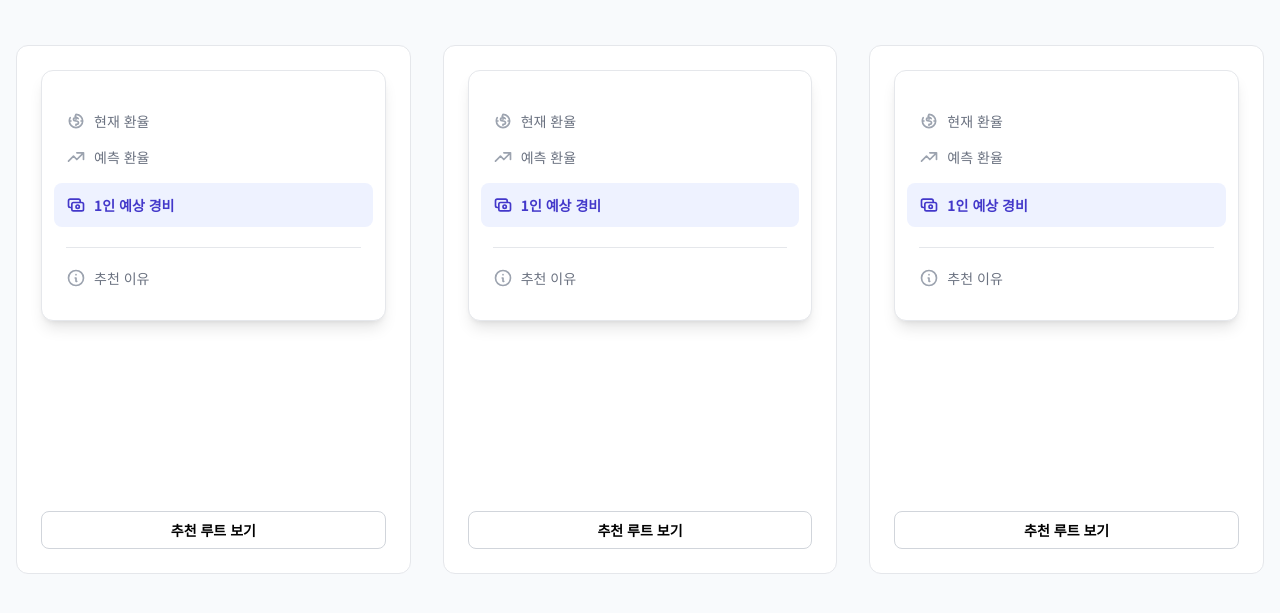
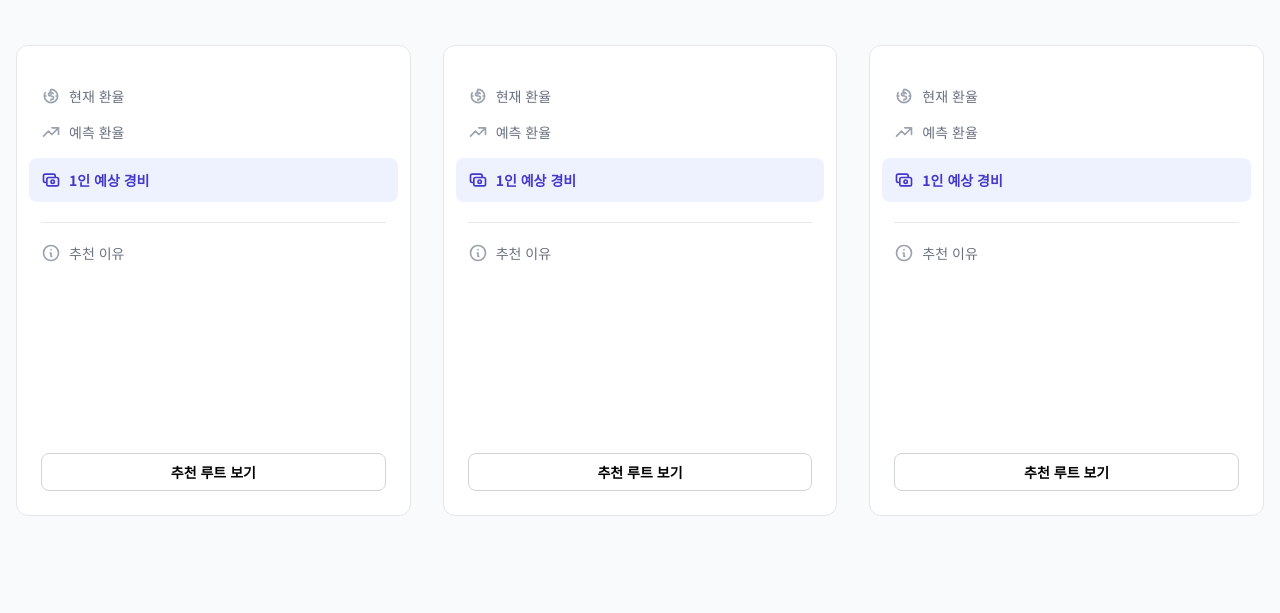
Before and after one commit to prgrms-aibe-devcourse/AIBE4_Project1_Team3, a website: page src/index.html in a window 1280 px wide. Shown: the part 649-1262 px from the top of the page. After the commit the page ends 1229 px from the top, so only its background shows below. Drawn offline with nearby package versions, Linux system fonts and the light colour scheme.

Commit message:
chore: 추천 결과 카드 UI 변경

```diff
--- a/src/index.html
+++ b/src/index.html
@@ -154,12 +154,10 @@
           class="grid grid-cols-1 md:grid-cols-2 lg:grid-cols-3 gap-8"
         >
           <div
-            class="bg-white rounded-xl border border-gray-200 p-6 transition hover:shadow-lg"
+            class="bg-white rounded-xl border border-gray-200 p-6 transition hover:shadow-lg flex flex-col"
           >
-            <div
-              class="max-w-md mx-auto bg-white rounded-xl shadow-lg border border-gray-200 overflow-hidden"
-            >
-              <div class="p-6">
+            <div class="flex-1">
+              <div>
                 <h3
                   id="country-1"
                   class="text-xl font-bold text-indigo-600 mb-4"
@@ -263,14 +261,14 @@
                     <span
                       id="reason-1"
                       class="text-gray-700 leading-relaxed block"
-                    >
-                    </span>
+                    ></span>
                   </div>
                 </div>
               </div>
-            </div>
+
               <div class="mt-4">
                 <canvas id="chart-1"></canvas>
+              </div>
             </div>
             <button
               class="mt-6 w-full text-center py-2 border border-gray-300 rounded-lg text-sm font-semibold hover:bg-gray-100 transition-colors"
@@ -279,12 +277,10 @@
             </button>
           </div>
           <div
-            class="bg-white rounded-xl border border-gray-200 p-6 transition hover:shadow-lg"
+            class="bg-white rounded-xl border border-gray-200 p-6 transition hover:shadow-lg flex flex-col"
           >
-            <div
-              class="max-w-md mx-auto bg-white rounded-xl shadow-lg border border-gray-200 overflow-hidden"
-            >
-              <div class="p-6">
+            <div class="flex-1">
+              <div>
                 <h3
                   id="country-2"
                   class="text-xl font-bold text-indigo-600 mb-4"
@@ -388,14 +384,14 @@
                     <span
                       id="reason-2"
                       class="text-gray-700 leading-relaxed block"
-                    >
-                    </span>
+                    ></span>
                   </div>
                 </div>
               </div>
-            </div>
+
               <div class="mt-4">
                 <canvas id="chart-2"></canvas>
+              </div>
             </div>
             <button
               class="mt-6 w-full text-center py-2 border border-gray-300 rounded-lg text-sm font-semibold hover:bg-gray-100 transition-colors"
@@ -404,12 +400,10 @@
             </button>
           </div>
           <div
-            class="bg-white rounded-xl border border-gray-200 p-6 transition hover:shadow-lg"
+            class="bg-white rounded-xl border border-gray-200 p-6 transition hover:shadow-lg flex flex-col"
           >
-            <div
-              class="max-w-md mx-auto bg-white rounded-xl shadow-lg border border-gray-200 overflow-hidden"
-            >
-              <div class="p-6">
+            <div class="flex-1">
+              <div>
                 <h3
                   id="country-3"
                   class="text-xl font-bold text-indigo-600 mb-4"
@@ -513,14 +507,14 @@
                     <span
                       id="reason-3"
                       class="text-gray-700 leading-relaxed block"
-                    >
-                    </span>
+                    ></span>
                   </div>
                 </div>
               </div>
-            </div>
+
               <div class="mt-4">
                 <canvas id="chart-3"></canvas>
+              </div>
             </div>
             <button
               class="mt-6 w-full text-center py-2 border border-gray-300 rounded-lg text-sm font-semibold hover:bg-gray-100 transition-colors"
```
Lines whose indentation alone changed are shown as unchanged.
